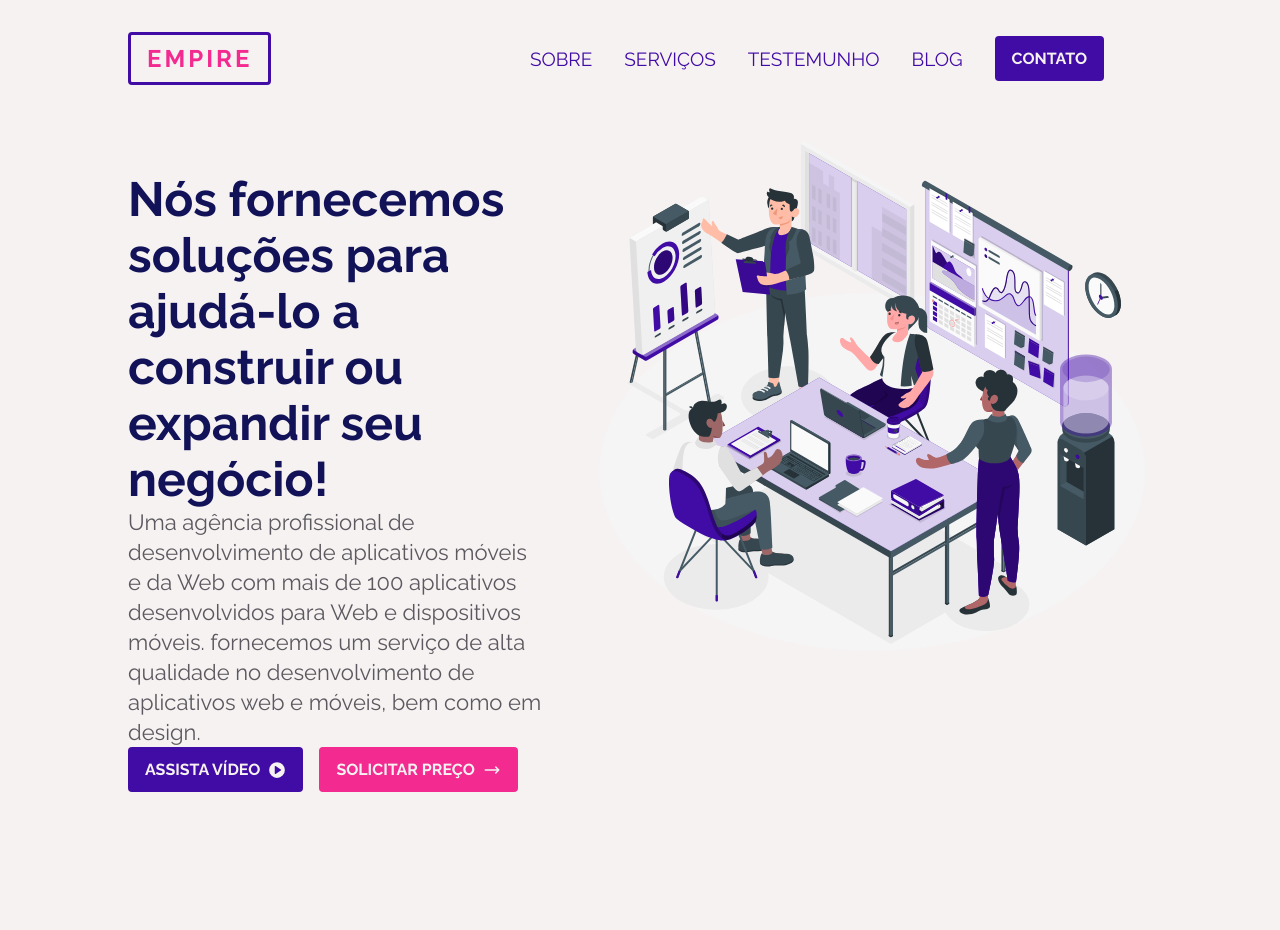
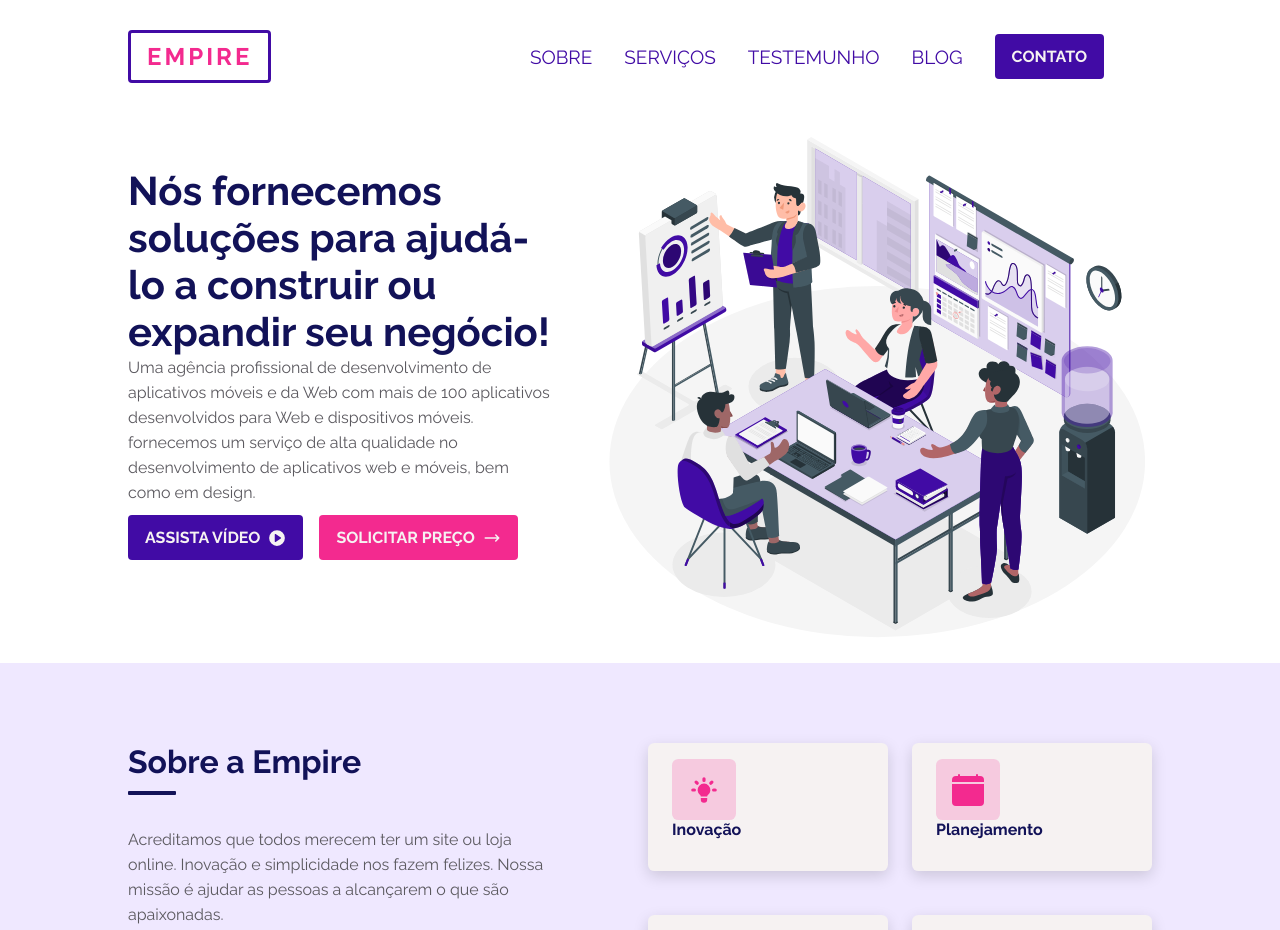
Before and after one commit to Djaysson/Empire-UI-LandingPage, a React (Create React App) app: page / in a window 1280 px wide. Shown: the top 930 px of the page. Before the commit the page ends 800 px from the top, so only its background shows below. Built offline with nearby package versions, Linux system fonts and the light colour scheme.

Commit message:
Creating the Project About Page

```diff
--- a/src/App.js
+++ b/src/App.js
@@ -1,9 +1,11 @@
 import Starter from "./sections/Starter";
+import About from "./sections/About";
 
 function App() {
   return (
     <div>
       <Starter />
+      <About />
     </div>
   );
 }
--- /dev/null
+++ b/src/components/Card.jsx
@@ -0,0 +1,15 @@
+import React from "react";
+
+import "../styles/components/Card.scss";
+function Card({ logo, title }) {
+  return (
+    <div className="card">
+      <div className="logo">{logo}</div>
+      <div className="card-title">
+        <h4>{title}</h4>
+      </div>
+    </div>
+  );
+}
+
+export default Card;
--- /dev/null
+++ b/src/components/Title.jsx
@@ -0,0 +1,15 @@
+import React from "react";
+import "../styles/components/Title.scss";
+
+function Title({ title, color, lineCenter = false }) {
+  return (
+    <div className={`title ${lineCenter === true ? " center" : ""}`}>
+      <h2>{title}</h2>
+      <div className={`${color} `}>
+        <span></span>
+      </div>
+    </div>
+  );
+}
+
+export default Title;
--- a/src/index.css
+++ b/src/index.css
@@ -18,5 +18,5 @@
 body {
   max-width: 100vw !important;
   font-family: "Raleway", sans-serif;
-  background-color: #f6f2f2;
+  background-color: #fff;
 }
--- /dev/null
+++ b/src/sections/About.jsx
@@ -0,0 +1,40 @@
+import React from "react";
+import Button from "../components/Button";
+import Card from "../components/Card";
+import Title from "../components/Title";
+import { HiLightBulb } from "react-icons/hi";
+import { BsCalendarFill } from "react-icons/bs";
+import { BiSupport } from "react-icons/bi";
+import { SiGooglemessages } from "react-icons/si";
+
+import "../styles/sections/About.scss";
+function About() {
+  return (
+    <div className="about-container">
+      <div className="container">
+        <div className="details">
+          <Title title="Sobre a Empire" color="blue" />
+
+          <p>
+            Acreditamos que todos merecem ter um site ou loja online. Inovação e
+            simplicidade nos fazem felizes. Nossa missão é ajudar as pessoas a
+            alcançarem o que são apaixonadas.
+          </p>
+          <p>
+            Estamos empolgados em simplificar o SEO para todos por meio de
+            software, educação ou comunidade.
+          </p>
+          <Button content="Por que Empire ?" />
+        </div>
+        <div className="cards">
+          <Card title="Inovação" logo={<HiLightBulb />} />
+          <Card title="Planejamento" logo={<BsCalendarFill />} />
+          <Card title="Comunicação" logo={<BiSupport />} />
+          <Card title="24 * 7 Suporte" logo={<SiGooglemessages />} />
+        </div>
+      </div>
+    </div>
+  );
+}
+
+export default About;
--- /dev/null
+++ b/src/styles/components/Card.scss
@@ -0,0 +1,36 @@
+@import "../utils/colors.scss";
+
+.card {
+  height: 12.8rem;
+  width: 24rem;
+  background-color: $bgColor;
+  padding: 1.6rem 2.4rem;
+  border: none;
+  border-radius: 0.64rem;
+  box-shadow: 0px 5px 15px 0px rgba(0, 0, 0, 0.15);
+  display: flex;
+  flex-direction: column;
+  justify-content: space-between;
+  transition: 0.4s ease-in-out;
+  .logo {
+    background-color: #f32a8f33;
+    height: 6.4rem;
+    width: 6.4rem;
+    display: flex;
+    justify-content: center;
+    align-items: center;
+    border-radius: 0.64rem;
+    svg {
+      color: #f32a8f;
+      font-size: 3.2rem;
+    }
+  }
+  .card-title {
+    margin-bottom: 1.6rem;
+    font-size: x-large;
+    color: rgb(18, 18, 88);
+  }
+  &:hover {
+    box-shadow: #410ba52f 5px 5px, #410ba51e 10px 10px, #410ba502 15px 15px;
+  }
+}
--- a/src/styles/components/NavBar.scss
+++ b/src/styles/components/NavBar.scss
@@ -1,7 +1,7 @@
 @import "../utils/colors.scss";
 
 .navbar {
-  margin: 3.2rem 0;
+  margin: 3rem 0;
   display: flex;
   justify-content: space-between;
 
--- /dev/null
+++ b/src/styles/components/Title.scss
@@ -0,0 +1,28 @@
+@import "../utils/colors.scss";
+
+.title {
+  margin-bottom: 3.2rem;
+  h2 {
+    margin-bottom: 1.1rem;
+    font-size: xx-large;
+    color: $headingColor;
+  }
+  div {
+    height: 0.4rem;
+    width: 4.8rem;
+    border-radius: 0.1rem;
+  }
+  div.blue {
+    background-color: $headingColor;
+  }
+  div.pink {
+    background-color: $pinkColor;
+  }
+}
+
+.center {
+  display: flex;
+  flex-direction: column;
+  justify-content: center;
+  align-items: center;
+}
--- /dev/null
+++ b/src/styles/sections/About.scss
@@ -0,0 +1,28 @@
+@import "../utils/colors.scss";
+
+.about-container {
+  background-color: $backgroundOtherColor;
+  .container {
+    margin: 0 10%;
+    padding: 8rem 0;
+    display: grid;
+    grid-template-columns: repeat(2, 1fr);
+    gap: 4.8rem;
+    .details {
+      p {
+        color: $lightFontColor;
+        line-height: 2.5rem;
+        text-align: left;
+        width: 90%;
+      }
+      button {
+        margin-top: 4rem;
+      }
+    }
+    .cards {
+      display: grid;
+      grid-template-columns: repeat(2, 1fr);
+      gap: 2.4rem;
+    }
+  }
+}
--- a/src/styles/sections/Starter.scss
+++ b/src/styles/sections/Starter.scss
@@ -13,23 +13,23 @@
 
       h1 {
         color: $headingColor;
-        font-size: 4.8rem;
+        font-size: 4rem;
       }
       p {
-        font-size: 2.2rem;
         color: $lightFontColor;
-        line-height: 3rem;
+        line-height: 2.5rem;
       }
       .button-container {
         display: flex;
         button {
+          margin-top: 1rem;
           margin-right: 1.6rem;
         }
       }
     }
     .image {
-      height: 56rem;
-      width: 56rem;
+      height: 55rem;
+      width: 55rem;
     }
   }
 }
--- a/src/styles/utils/colors.scss
+++ b/src/styles/utils/colors.scss
@@ -3,5 +3,6 @@ $blueColor: #410ba5;
 $pinkColor: #f32a8f;
 $headingColor: rgb(18, 18, 88);
 $bgColor: #f6f2f2;
+$backgroundOtherColor: #efe8ff;
 $buttonBlueColor: #410ba5;
 $buttonPinkColor: #f32a8f;
```
